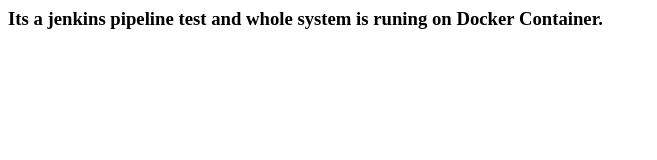
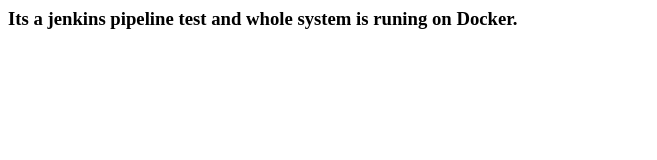
Before and after one commit to Jawad57903/pipelineTest, a plain HTML site: page src/index.html in a window 1280 px wide. Shown: the whole page, without its empty margins (0-657 px from the left). Drawn offline with Linux system fonts and the light colour scheme.

Commit message:
changes in html file from local pc 2

```diff
--- a/src/index.html
+++ b/src/index.html
@@ -4,7 +4,7 @@
 
 <body>
 
-<h3>Its a jenkins pipeline test and whole system is runing on Docker Container.</h3>
+<h3>Its a jenkins pipeline test and whole system is runing on Docker.</h3>
 
 </body>
 </html>
```
